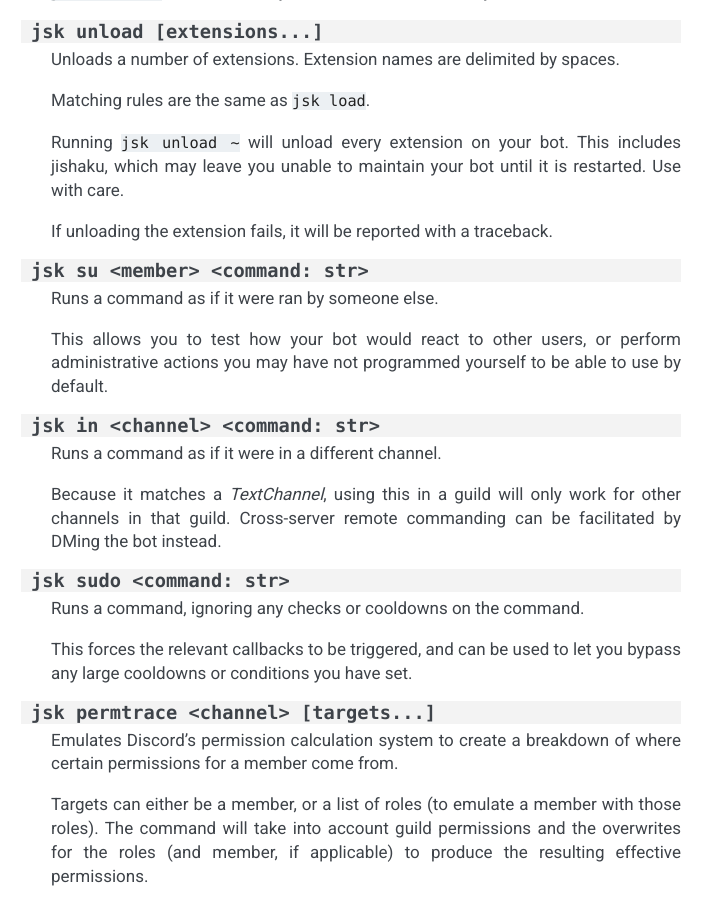
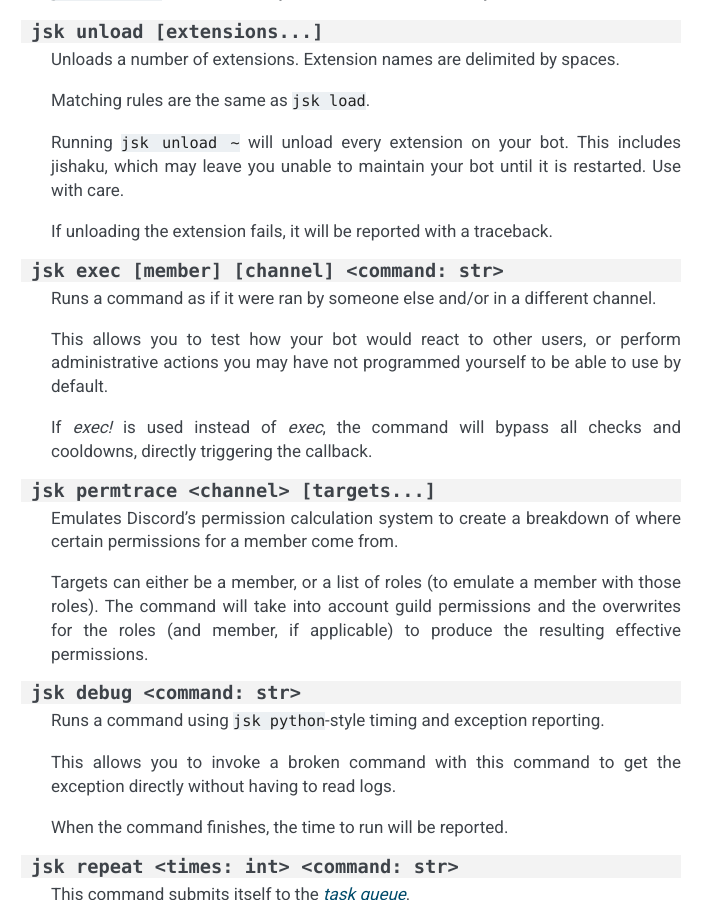
Before and after one commit to Gorialis/jishaku, a Sphinx documentation site: the page built from docs/cog.rst, in a window 1280 px wide and 900 px high, scrolled down 6913 px. Shown: the whole window, without its empty margins (399-1111 px from the left). Built offline with Sphinx 7.4.7, drawn with Linux system fonts in a browser that asks for light colours; the version number could not be read and is left out.

Commit message:
Update docs to 2.2.0

```diff
--- a/docs/cog.rst
+++ b/docs/cog.rst
@@ -339,27 +339,14 @@
     If unloading the extension fails, it will be reported with a traceback.
 
 
-.. py:function:: jsk su <member> <command: str>
+.. py:function:: jsk exec [member] [channel] <command: str>
 
-    Runs a command as if it were ran by someone else.
+    Runs a command as if it were ran by someone else and/or in a different channel.
 
     This allows you to test how your bot would react to other users, or perform administrative actions you may have not programmed yourself
     to be able to use by default.
 
-
-.. py:function:: jsk in <channel> <command: str>
-
-    Runs a command as if it were in a different channel.
-
-    Because it matches a `TextChannel`, using this in a guild will only work for other channels in that guild.
-    Cross-server remote commanding can be facilitated by DMing the bot instead.
-
-
-.. py:function:: jsk sudo <command: str>
-
-    Runs a command, ignoring any checks or cooldowns on the command.
-
-    This forces the relevant callbacks to be triggered, and can be used to let you bypass any large cooldowns or conditions you have set.
+    If `exec!` is used instead of `exec`, the command will bypass all checks and cooldowns, directly triggering the callback.
 
 .. py:function:: jsk permtrace <channel> [targets...]
 
```
